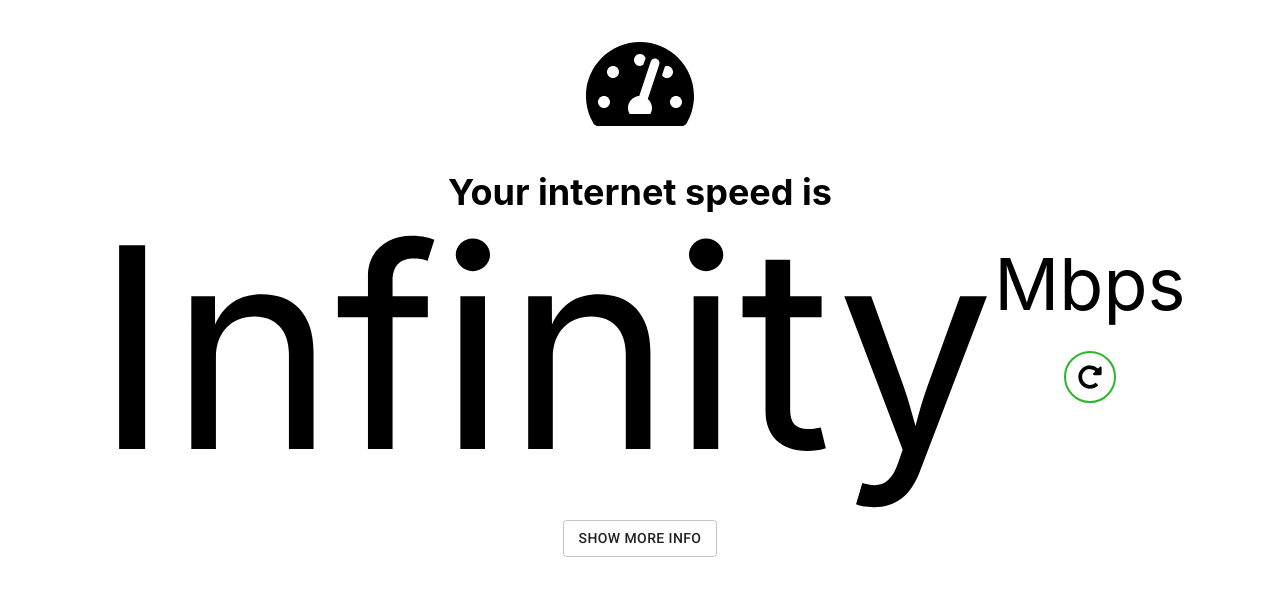
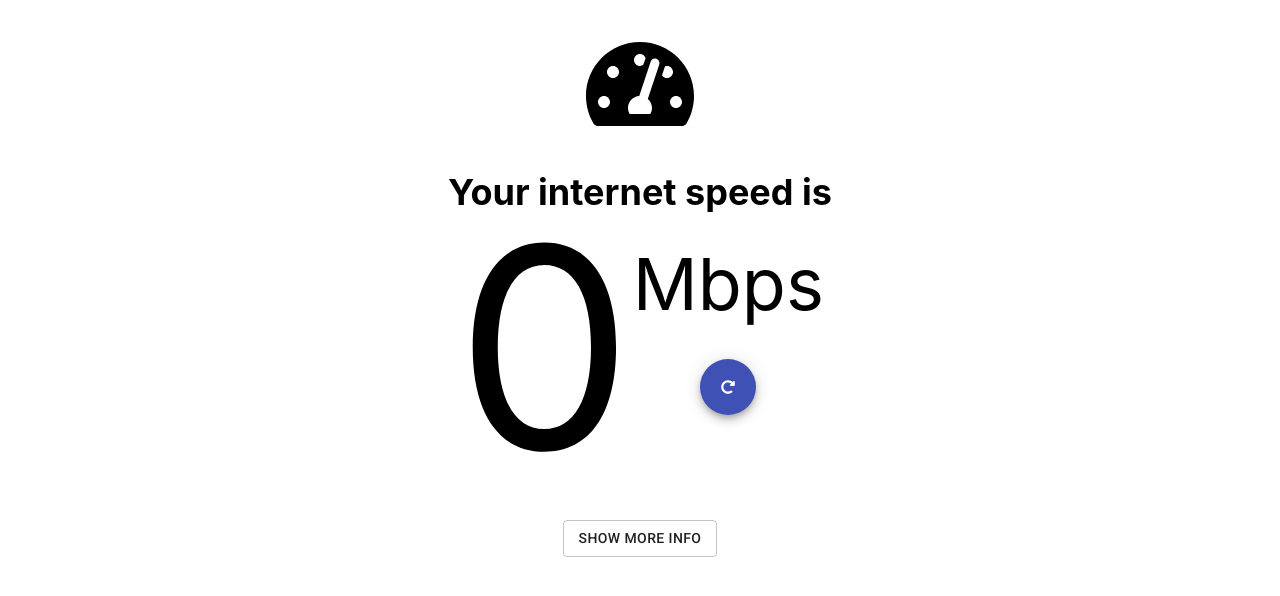
Before and after one commit to barrymun/speedtest, a React (Create React App) app in the folder client/: page / in a window 1280 px wide. Shown: the top 596 px of the page. Built offline with nearby package versions, Linux system fonts and the light colour scheme; no server answers.

Commit message:
[wip] loading icon & cancellable async functions

```diff
--- a/client/package.json
+++ b/client/package.json
@@ -7,6 +7,7 @@
     "@material-ui/core": "^4.2.1",
     "@material-ui/icons": "^4.2.1",
     "axios": "^0.19.0",
+    "clsx": "^1.0.4",
     "eslint": "^5.16.0",
     "history": "^4.9.0",
     "prop-types": "^15.7.2",
--- a/client/src/SpeedTest/Main.js
+++ b/client/src/SpeedTest/Main.js
@@ -5,10 +5,9 @@ import uuid from "uuid";
 import axios from "axios";
 
 import withStyles from "@material-ui/core/styles/withStyles";
-import IconButton from '@material-ui/core/IconButton';
 import Button from "@material-ui/core/Button";
 import {FontAwesomeIcon} from '@fortawesome/react-fontawesome'
-import {faTachometerAlt, faRedoAlt} from '@fortawesome/free-solid-svg-icons'
+import {faTachometerAlt} from '@fortawesome/free-solid-svg-icons'
 
 import {
     findIP,
@@ -19,6 +18,7 @@ import {
     clientInfo,
     testUploadSpeed,
 } from "../constants";
+import CircularIntegration from "./components/Progress";
 
 import "./static/css/Main.css";
 
@@ -27,6 +27,7 @@ const hosts = [
     testPing,
 ];
 const defaultState = {
+    isTesting: false,  // is the speed test complete?
     ping: [],
     averagePing: 0.0,
     downloadSpeedMbps: [],
@@ -47,7 +48,6 @@ class Main extends React.Component {
     };
 
     async componentDidMount() {
-        await this.run();
     }
 
     /**
@@ -56,10 +56,21 @@ class Main extends React.Component {
      * @returns {Promise<void>}
      */
     run = async () => {
+        await this.setStateAsync({isTesting: true});
         await this.getAverageDownloadSpeed(10);
         await this.getAveragePing(100);
         await this.getAverageUploadSpeed(10);
         await this.getClientInfo();
+        await this.setStateAsync({isTesting: false});
+    };
+
+    /**
+     * stop the tests
+     *
+     * @returns {Promise<void>}
+     */
+    pause = async () => {
+        return this.setStateAsync({isTesting: false});
     };
 
     /**
@@ -236,6 +247,17 @@ class Main extends React.Component {
         }
     };
 
+
+    /**
+     * flip the current state of "isTesting: variable
+     */
+    setLoading = async () => {
+        const {isTesting} = this.state;
+        if (!isTesting) return this.run();
+        else return this.pause();
+    };
+
+
     render() {
         const {
             averagePing,
@@ -245,6 +267,7 @@ class Main extends React.Component {
             clientIp,
             clientCity,
             clientIsoCode,
+            isTesting,
         } = this.state;
 
         return (
@@ -269,18 +292,10 @@ class Main extends React.Component {
                                 Mbps
                             </span>
                             <span className={`refresh`}>
-                                <IconButton
-                                    className={`refreshBtn`}
-                                    onClick={async () => {
-                                        await this.resetMetrics();
-                                        await this.run();
-                                    }}
-                                >
-                                    <FontAwesomeIcon
-                                        icon={faRedoAlt}
-                                        className={`refreshIcon`}
-                                    />
-                                </IconButton>
+                                <CircularIntegration
+                                    loading={isTesting}
+                                    setLoading={this.setLoading}
+                                />
                             </span>
                         </span>
                     </div>
--- /dev/null
+++ b/client/src/SpeedTest/components/Progress.js
@@ -0,0 +1,84 @@
+import React from 'react';
+import PropTypes from "prop-types";
+import clsx from 'clsx';
+
+import {makeStyles} from '@material-ui/core/styles';
+import CircularProgress from '@material-ui/core/CircularProgress';
+import {green} from '@material-ui/core/colors';
+import Fab from '@material-ui/core/Fab';
+import {FontAwesomeIcon} from '@fortawesome/react-fontawesome'
+import {faRedoAlt, faPause} from '@fortawesome/free-solid-svg-icons'
+
+const useStyles = makeStyles(theme => ({
+    root: {
+        display: 'flex',
+        alignItems: 'center',
+    },
+    wrapper: {
+        margin: theme.spacing(1),
+        position: 'relative',
+    },
+    buttonSuccess: {
+        backgroundColor: green[500],
+        '&:hover': {
+            backgroundColor: green[700],
+        },
+    },
+    fabProgress: {
+        color: green[500],
+        position: 'absolute',
+        top: -6,
+        left: -6,
+        zIndex: 1,
+    },
+    buttonProgress: {
+        color: green[500],
+        position: 'absolute',
+        top: '50%',
+        left: '50%',
+        marginTop: -12,
+        marginLeft: -12,
+    },
+}));
+
+export default function CircularIntegration(props) {
+    const classes = useStyles();
+    const {loading, setLoading} = props;
+
+    const buttonClassname = clsx({
+        [classes.buttonSuccess]: loading,
+    });
+
+    return (
+        <div className={classes.root}>
+            <div className={classes.wrapper}>
+                <Fab
+                    aria-label="speedtest"
+                    color="primary"
+                    className={buttonClassname}
+                    onClick={setLoading}
+                >
+                    {loading ?
+                        (
+                            <FontAwesomeIcon
+                                icon={faPause}
+                            />
+                        ) :
+                        (
+                            <FontAwesomeIcon
+                                icon={faRedoAlt}
+                                // className={`refreshIcon`}
+                            />
+                        )
+                    }
+                </Fab>
+                {/*{loading && <CircularProgress size={68} className={classes.fabProgress}/>}*/}
+            </div>
+        </div>
+    );
+}
+
+CircularIntegration.propTypes = {
+    loading: PropTypes.bool.isRequired,
+    setLoading: PropTypes.func.isRequired,
+};
--- /dev/null
+++ b/client/src/SpeedTest/components/index.js
@@ -0,0 +1 @@
+export * from "./Progress";
```
